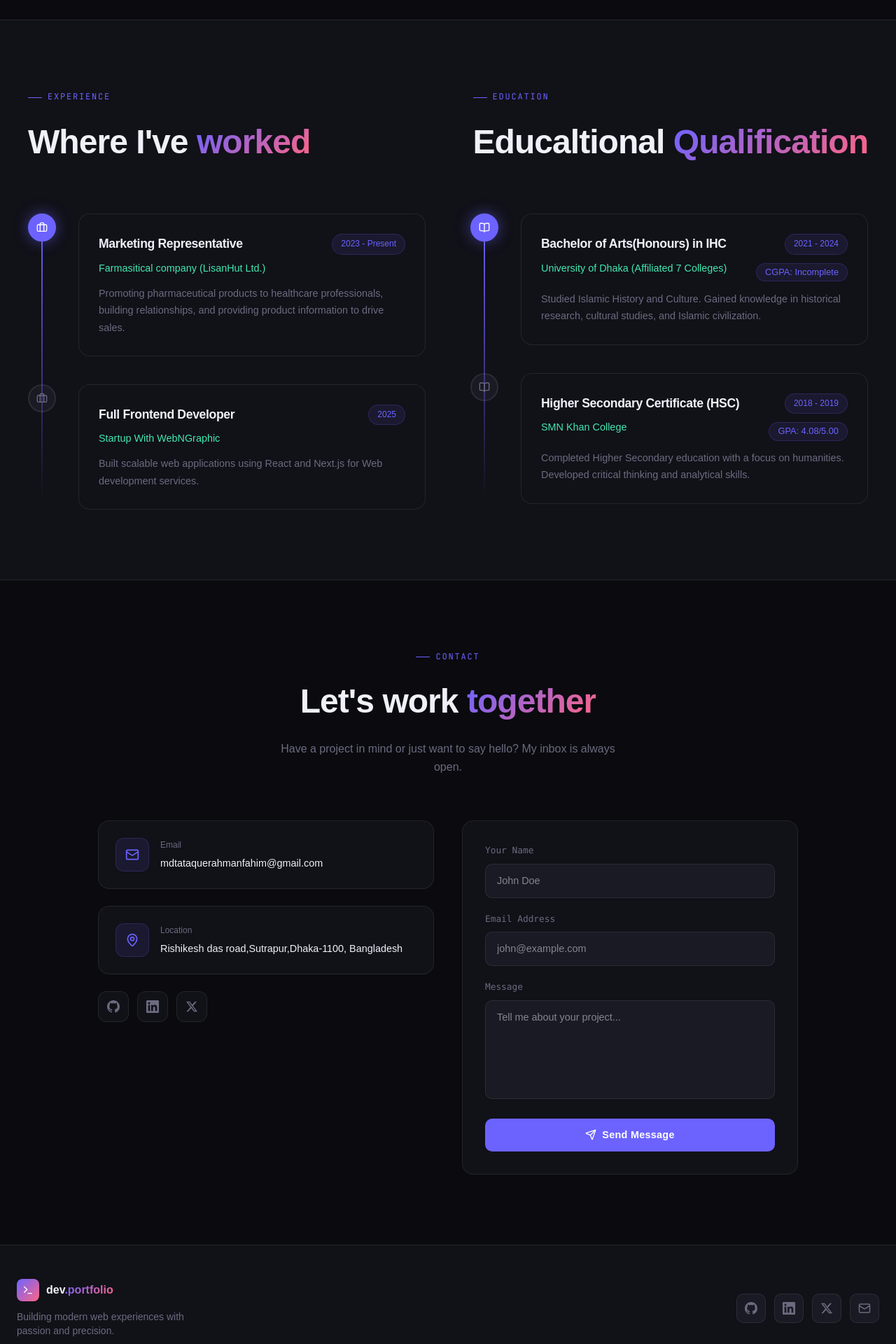
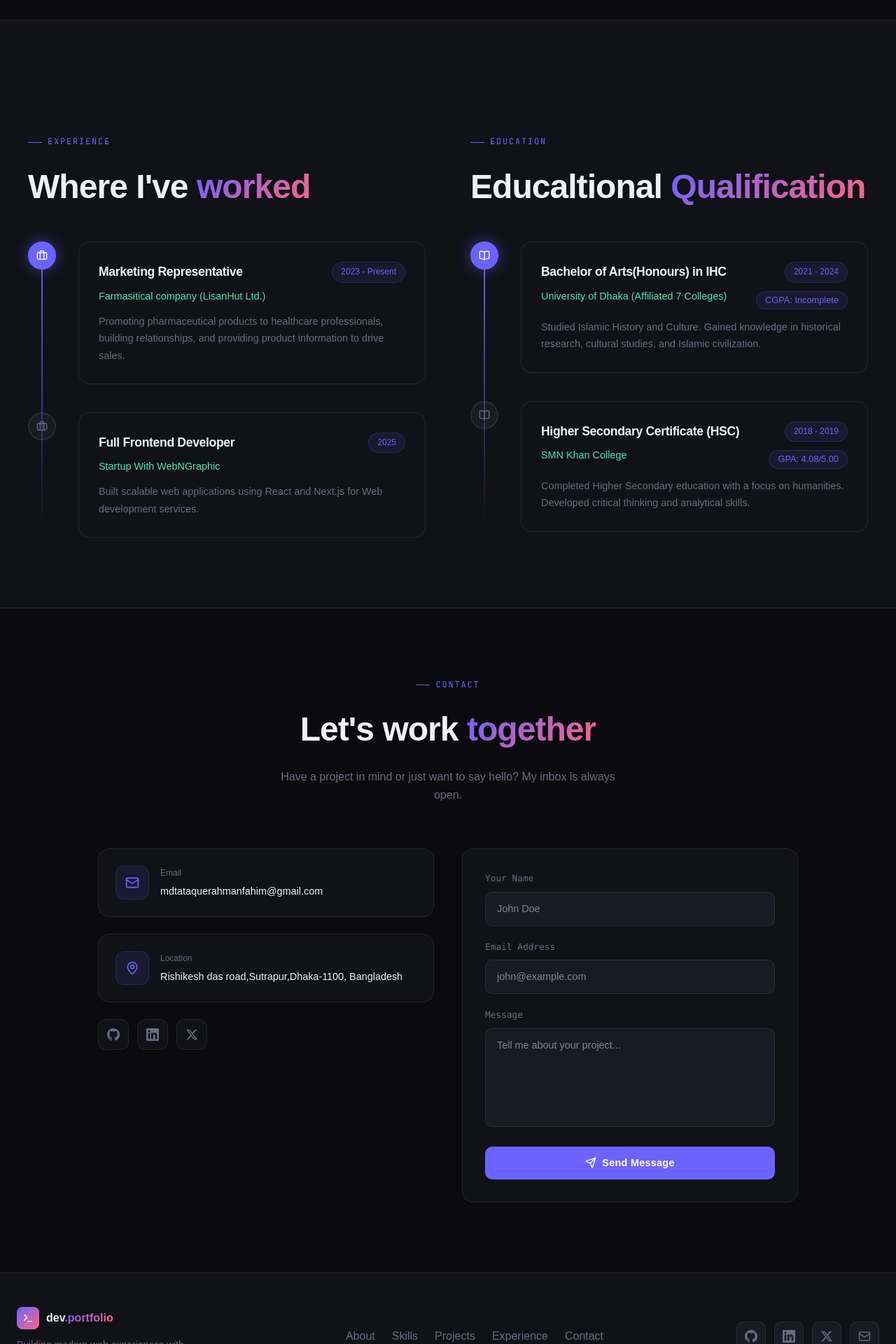
Before and after one commit to fahimad24/portfolio, a Next.js app: page / in a window 1280 px wide. Shown: the part 3600-5520 px from the top of the page at 70% size. Built offline with nearby package versions, Linux system fonts and the light colour scheme.

Commit message:
Footer link added and some responsive add

```diff
--- a/components/Footer.tsx
+++ b/components/Footer.tsx
@@ -1,5 +1,3 @@
-"use client";
-import Link from "next/link";
 import { Mail, Terminal } from "lucide-react";
 import {
   GithubIcon,
@@ -7,6 +5,14 @@ import {
   TwitterXIcon,
 } from "@/components/SocialIcons";
 import { personalInfo } from "@/data/portfolio";
+
+const navLinks = [
+  { href: "/#about", label: "About" },
+  { href: "/#skills", label: "Skills" },
+  { href: "/#projects", label: "Projects" },
+  { href: "/#experience", label: "Experience" },
+  { href: "/#contact", label: "Contact" },
+];
 
 export default function Footer() {
   const socials = [
@@ -33,6 +39,19 @@ export default function Footer() {
               Building modern web experiences with passion and precision.
             </p>
           </div>
+          <div>
+            <nav className="flex flex-wrap gap-6">
+              {navLinks.map((link, i) => (
+                <a
+                  key={i}
+                  href={link.href}
+                  className="text-muted hover:text-accent transition-colors duration-200 no-underline"
+                >
+                  {link.label}
+                </a>
+              ))}
+            </nav>
+          </div>
           <div className="flex gap-3">
             {socials.map((s, i) => (
               <a
--- a/components/sections/ExperienceSection.tsx
+++ b/components/sections/ExperienceSection.tsx
@@ -8,23 +8,19 @@ export default function ExperienceSection() {
       className="py-25 px-6 bg-surface border-t border-b border-border"
     >
       <div className="max-w-300 mx-auto">
-        <div className="mb-16 flex flex-col md:flex-row md:justify-between gap-12">
+        <div className="mb-16 flex flex-col lg:flex-row md:justify-between gap-12"></div>
+        <div className="flex flex-col lg:flex-row gap-16">
+          {/* Experience */}
+          <div className="flex-1 space-y-10">
             <div>
               <p className="section-label mb-4">Experience</p>
               <h2 className="text-[clamp(2rem,4vw,3rem)]">
                 Where I&apos;ve <span className="gradient-text">worked</span>
               </h2>
             </div>
-          <div>
-            <p className="section-label mb-4">Education</p>
-            <h2 className="text-[clamp(2rem,4vw,3rem)]">
-              Educaltional <span className="gradient-text">Qualification</span>
-            </h2>
-          </div>
-        </div>
-        <div className="flex flex-col md:flex-row gap-16">
-          <div className="relative flex-1">
+            <div className="relative">
               {/* Timeline line */}
+
               <div
                 className="absolute left-4.75 top-3 bottom-3 w-0.5"
                 style={{
@@ -85,7 +81,18 @@ export default function ExperienceSection() {
                 ))}
               </div>
             </div>
-          <div className="relative flex-1">
+          </div>
+
+          {/* Education */}
+          <div className="flex-1 space-y-10">
+            <div>
+              <p className="section-label mb-4">Education</p>
+              <h2 className="text-[clamp(2rem,4vw,3rem)]">
+                Educaltional{" "}
+                <span className="gradient-text">Qualification</span>
+              </h2>
+            </div>
+            <div className="relative">
               {/* Timeline line */}
               <div
                 className="absolute left-4.75 top-3 bottom-3 w-0.5"
@@ -136,12 +143,12 @@ export default function ExperienceSection() {
                           {edu.period}
                         </span>
                       </div>
-                    <div className="flex flex-wrap justify-between items-center gap-2 mb-2">
+                      <div className="lg:flex flex-wrap justify-between items-center gap-2 mb-2">
                         <p className="text-[0.9rem] text-accent-3 mb-3 font-medium">
                           {edu.institution}
                         </p>
                         <span
-                        className="text-[0.8rem] font-['JetBrains Mono'] text-accent px-3 py-0.5 rounded-full block"
+                          className="text-[0.8rem] font-['JetBrains Mono'] text-accent px-3 py-0.5 rounded-full lg:block"
                           style={{
                             background: "rgba(108,99,255,0.1)",
                             border: "1px solid rgba(108,99,255,0.2)",
@@ -161,6 +168,7 @@ export default function ExperienceSection() {
             </div>
           </div>
         </div>
+      </div>
     </section>
   );
 }
--- a/data/portfolio.ts
+++ b/data/portfolio.ts
@@ -52,7 +52,7 @@ export const projects = [
   {
     id: "4",
     title: "Portfolio Website",
-    description: "Modern portfolio website with blog, admin panel, and CMS built with Next.js 15.",
+    description: "Modern portfolio website with blog, admin panel, and CMS built with Next.js 16.",
     tech: ["Next.js 16", "TypeScript", "Tailwind CSS"],
     github: "https://github.com/fahimad24/portfolio",
     live: "https://ahmadfahim.vercel.app/",
```
Lines whose indentation alone changed are shown as unchanged.
